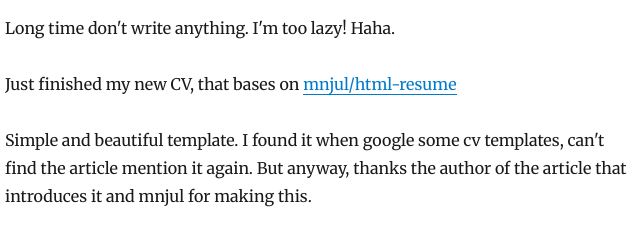
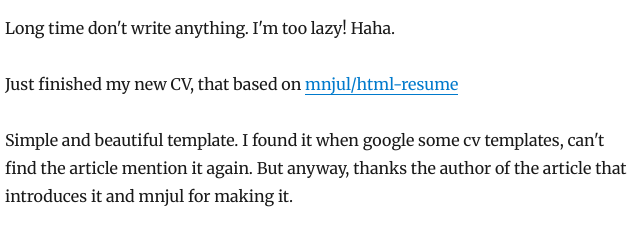
Before and after one commit to thanh4890/thanh4890.github.io, a Gatsby site: page /just-finish-my-new-cv/ in a window 1280 px wide. Shown: the part 237-472 px from the top of the page, 320-960 px from the left. Built offline with nearby package versions, Linux system fonts and the light colour scheme; Gatsby itself is replaced by a stand-in of ours; some packages are replaced by stand-ins of ours.

Commit message:
Update index.md

```diff
--- a/content/blog/just-finish-my-new-cv/index.md
+++ b/content/blog/just-finish-my-new-cv/index.md
@@ -8,9 +8,9 @@ Oh hi,
 
 Long time don't write anything. I'm too lazy! Haha.
 
-Just finished my new CV, that bases on [mnjul/html-resume](https://github.com/mnjul/html-resume)
+Just finished my new CV, that based on [mnjul/html-resume](https://github.com/mnjul/html-resume)
 
-Simple and beautiful template. I found it when google some cv templates, can't find the article mention it again. But anyway, thanks the author of the article that introduces it and mnjul for making this.
+Simple and beautiful template. I found it when google some cv templates, can't find the article mention it again. But anyway, thanks the author of the article that introduces it and mnjul for making it.
 
 You can view it at: [CV](https://thanhdac.com/resume/cv.pdf)
 
```
